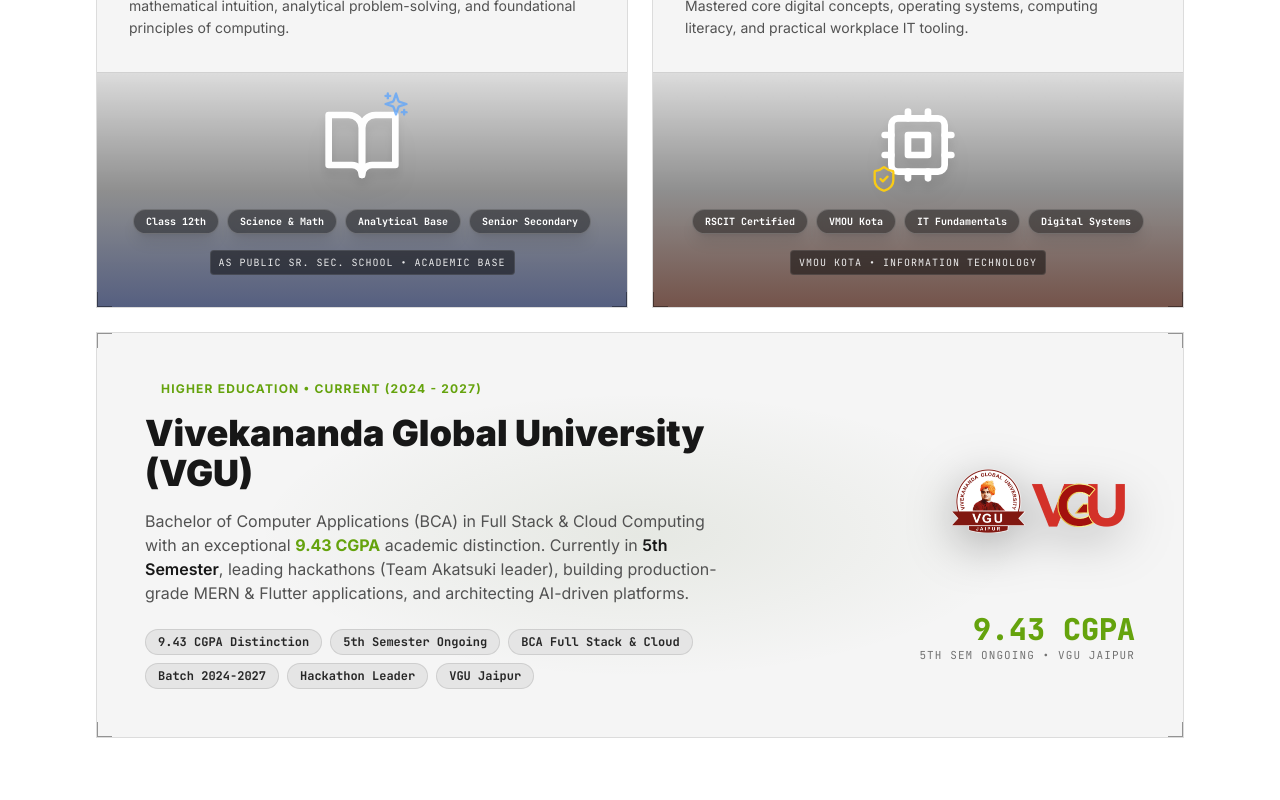
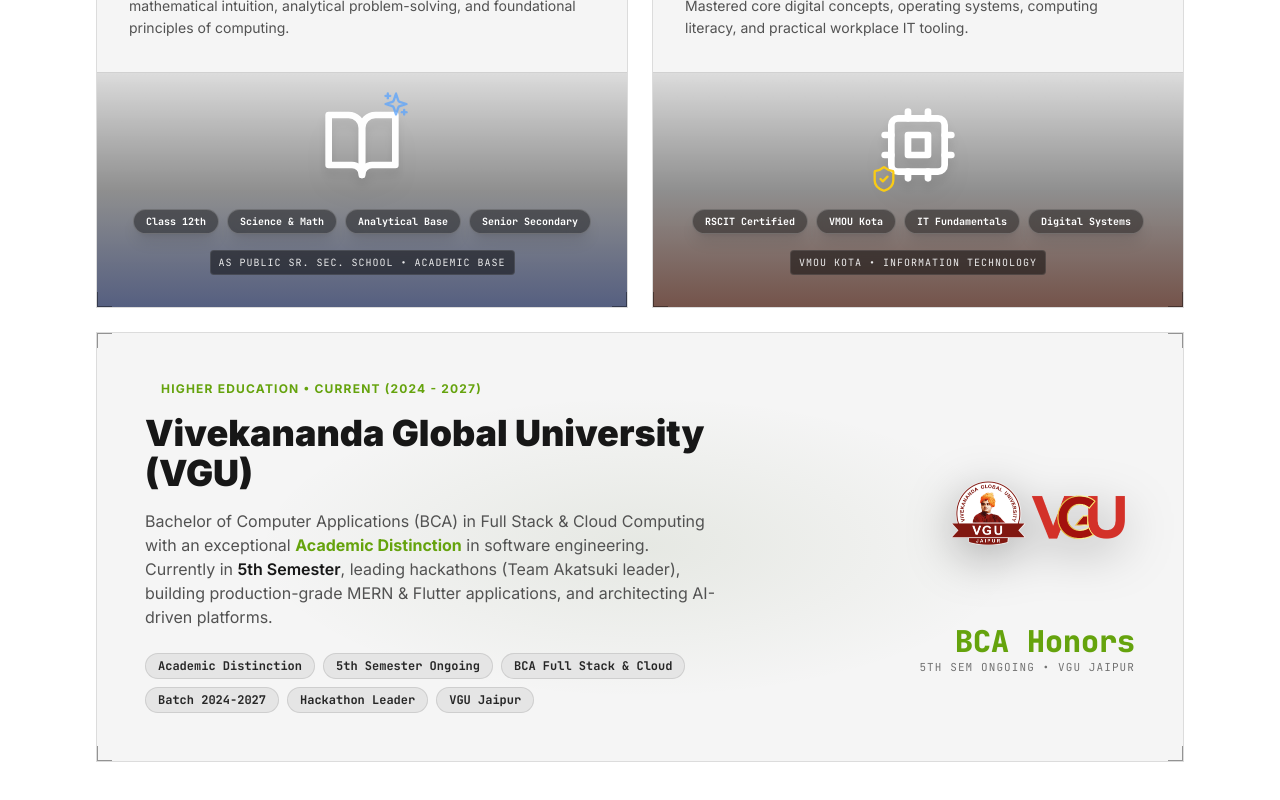
Before and after one commit to KartikSharma4448/thekartiksharma, a Next.js app: page /about in a window 1280 px wide. Shown: the part 1820-2620 px from the top of the page. Built offline with nearby package versions, Linux system fonts and the light colour scheme; a web font is replaced by a local one.

Commit message:
fix: remove all CGPA references across metadata, components, schemas, and portfolio data

```diff
--- a/src/app/about/page.tsx
+++ b/src/app/about/page.tsx
@@ -3,7 +3,7 @@
 
 export const metadata: Metadata = {
   title: 'About Kartik Sharma | Full Stack & MERN Developer | Flutter Architect',
-  description: 'Learn about Kartik Sharma, Full Stack & MERN Developer, Mobile App Architect, and BCA student at Vivekananda Global University (VGU) Jaipur (9.43 CGPA). Explore educational background at AS Public School, RSCIT VMOU, hackathons, and 10+ shipped production platforms.',
+  description: 'Learn about Kartik Sharma, Full Stack & MERN Developer, Mobile App Architect, and BCA student at Vivekananda Global University (VGU) Jaipur. Explore educational background at AS Public School, RSCIT VMOU, hackathons, and 10+ shipped production platforms.',
   keywords: [
     'Kartik Sharma',
     'About Kartik Sharma',
@@ -12,7 +12,7 @@
     'Kartik Sharma MERN Developer',
     'Kartik Sharma Jaipur',
     'Vivekananda Global University VGU Kartik Sharma',
-    'VGU Jaipur 9.43 CGPA',
+    'VGU Jaipur BCA Full Stack Developer',
     'AS Public Sr. Sec. School Kartik Sharma',
     'VMOU RSCIT Kartik Sharma',
     'Full Stack Developer Jaipur',
@@ -33,7 +33,7 @@
     locale: 'en_US',
     url: 'https://thekartiksharma.in/about',
     title: 'About Kartik Sharma | Full Stack & MERN Developer',
-    description: 'Explore Kartik Sharma\'s background, 9.43 CGPA academic distinction at VGU Jaipur, AS Public Sr. Sec. School, RSCIT VMOU, 4 paid roles, and 10+ shipped production platforms.',
+    description: 'Explore Kartik Sharma\'s background, academic distinction in Full Stack & Cloud at VGU Jaipur, AS Public Sr. Sec. School, RSCIT VMOU, 4 paid roles, and 10+ shipped production platforms.',
     siteName: 'Kartik Sharma Portfolio',
     images: [
       {
@@ -47,7 +47,7 @@
   twitter: {
     card: 'summary_large_image',
     title: 'About Kartik Sharma | Full Stack & MERN Developer',
-    description: 'Explore Kartik Sharma\'s background, 9.43 CGPA academic distinction at VGU Jaipur, 4 paid roles, and 10+ shipped platforms.',
+    description: 'Explore Kartik Sharma\'s background, academic distinction at VGU Jaipur, 4 paid roles, and 10+ shipped platforms.',
     images: ['/profile.png'],
     creator: '@itszeromind',
   },
@@ -78,7 +78,7 @@
       {
         '@type': 'EducationalOrganization',
         name: 'Vivekananda Global University (VGU), Jaipur',
-        description: 'Bachelor of Computer Applications (BCA) - 9.43 CGPA Distinction',
+        description: 'Bachelor of Computer Applications (BCA) in Full Stack & Cloud Computing',
       },
       {
         '@type': 'EducationalOrganization',
--- a/src/app/achievements/page.tsx
+++ b/src/app/achievements/page.tsx
@@ -6,12 +6,12 @@
 
 export const metadata: Metadata = {
     title: 'Achievements, Certifications & Awards | Kartik Sharma',
-    description: 'Explore verified certifications, awards, and academic honors earned by Kartik Sharma: 9.43 CGPA distinction at Vivekananda Global University (VGU) Jaipur, AWS Academy Cloud Graduate, AI Innovation Challenge, and technical certifications.',
+    description: 'Explore verified certifications, awards, and academic honors earned by Kartik Sharma: academic distinction at Vivekananda Global University (VGU) Jaipur, AWS Academy Cloud Graduate, AI Innovation Challenge, and technical certifications.',
     keywords: [
         'Kartik Sharma Achievements',
         'Kartik Sharma Certifications',
         'Kartik Sharma Awards',
-        'VGU Jaipur 9.43 CGPA',
+        'VGU Jaipur Academic Honors',
         'Vivekananda Global University Academic Honors',
         'AWS Academy Cloud Graduate Kartik Sharma',
         'AI Innovation Challenge Award',
@@ -74,7 +74,7 @@
     itemListElement: [
         {
             '@type': 'EducationalOccupationalCredential',
-            name: 'Bachelor of Computer Applications (BCA) - 9.43 CGPA',
+            name: 'Bachelor of Computer Applications (BCA) in Full Stack & Cloud Computing',
             recognizedBy: {
                 '@type': 'EducationalOrganization',
                 name: 'Vivekananda Global University (VGU), Jaipur'
--- a/src/app/api/chat/route.ts
+++ b/src/app/api/chat/route.ts
@@ -59,7 +59,7 @@
 ${expList || 'See portfolio for details.'}
 
 ## Education
-${eduList || 'Bachelor of Computer Applications (BCA) at Vivekananda Global University (VGU), Jaipur (9.43 CGPA).'}
+${eduList || 'Bachelor of Computer Applications (BCA) at Vivekananda Global University (VGU), Jaipur (Full Stack & Cloud Computing).'}
 
 ## Technical Skills
 ${skillList || 'AI, Machine Learning, Full Stack Development, Blockchain.'}
--- a/src/app/layout.tsx
+++ b/src/app/layout.tsx
@@ -57,7 +57,7 @@
         'Backend Developer',
         'Mobile App Developer Jaipur',
         'Vivekananda Global University VGU Kartik Sharma',
-        'VGU Jaipur BCA 9.43 CGPA',
+        'VGU Jaipur BCA Full Stack Developer',
         'Sploink US Frontend Developer',
         'PetsGo PRANAG AI Developer',
         'Anukriti Prakashan Web Developer',
@@ -144,7 +144,7 @@
                 {
                     '@type': 'EducationalOrganization',
                     name: 'Vivekananda Global University (VGU), Jaipur',
-                    description: 'Bachelor of Computer Applications (BCA) - 9.43 CGPA Distinction',
+                    description: 'Bachelor of Computer Applications (BCA) in Full Stack & Cloud Computing',
                 },
                 {
                     '@type': 'EducationalOrganization',
--- a/src/components/sections/AboutHomeSection.tsx
+++ b/src/components/sections/AboutHomeSection.tsx
@@ -55,7 +55,7 @@
   }, []);
 
   const stats = [
-    { label: 'Academic CGPA', value: '9.43', sub: 'Vivekananda Global University' },
+    { label: 'Specialization', value: 'Full Stack', sub: 'MERN + Mobile Architect' },
     { label: 'Paid Industry Roles', value: '4+', sub: 'Full Stack & Mobile' },
     { label: 'Projects Shipped', value: '10+', sub: 'Web, Mobile & AI Platforms' },
     { label: 'Core Expertise', value: 'MERN + Flutter', sub: 'Scalable Full Stack Architect' }
@@ -182,7 +182,7 @@
                 </div>
                 <div>
                   <div className="text-[10px] font-mono uppercase tracking-wider text-neutral-400">BCA @ VGU Jaipur</div>
-                  <div className="text-xs font-bold text-white">9.43 CGPA (5th Sem, 2024-2027)</div>
+                  <div className="text-xs font-bold text-white">Full Stack & Cloud (5th Sem)</div>
                 </div>
               </motion.div>
 
--- a/src/components/sections/ExperienceStickyScroll.tsx
+++ b/src/components/sections/ExperienceStickyScroll.tsx
@@ -146,11 +146,11 @@
                             Vivekananda Global University (VGU)
                         </h3>
                         <p className="text-sm md:text-base text-neutral-600 dark:text-neutral-300 leading-relaxed">
-                            Bachelor of Computer Applications (BCA) in Full Stack &amp; Cloud Computing with an exceptional <span className="text-lime-600 dark:text-lime-400 font-bold">9.43 CGPA</span> academic distinction. Currently in <span className="font-semibold text-foreground">5th Semester</span>, leading hackathons (Team Akatsuki leader), building production-grade MERN &amp; Flutter applications, and architecting AI-driven platforms.
+                            Bachelor of Computer Applications (BCA) in Full Stack &amp; Cloud Computing with an exceptional <span className="text-lime-600 dark:text-lime-400 font-bold">Academic Distinction</span> in software engineering. Currently in <span className="font-semibold text-foreground">5th Semester</span>, leading hackathons (Team Akatsuki leader), building production-grade MERN &amp; Flutter applications, and architecting AI-driven platforms.
                         </p>
 
                         <div className="flex flex-wrap gap-2 mt-6">
-                            {["9.43 CGPA Distinction", "5th Semester Ongoing", "BCA Full Stack & Cloud", "Batch 2024-2027", "Hackathon Leader", "VGU Jaipur"].map(tag => (
+                            {["Academic Distinction", "5th Semester Ongoing", "BCA Full Stack & Cloud", "Batch 2024-2027", "Hackathon Leader", "VGU Jaipur"].map(tag => (
                                 <span key={tag} className="px-3 py-1 rounded-full text-xs font-mono font-bold bg-neutral-200 dark:bg-neutral-800 text-neutral-800 dark:text-neutral-200 border border-black/10 dark:border-white/10 group-hover:border-lime-500/40 transition-colors">
                                     {tag}
                                 </span>
@@ -171,7 +171,7 @@
                             />
                         </div>
                         <div className="text-center md:text-right">
-                            <span className="text-2xl sm:text-3xl font-black text-lime-600 dark:text-lime-400 font-mono">9.43 CGPA</span>
+                            <span className="text-2xl sm:text-3xl font-black text-lime-600 dark:text-lime-400 font-mono">BCA Honors</span>
                             <div className="text-[11px] font-mono uppercase tracking-widest text-neutral-500 dark:text-neutral-400">5th Sem Ongoing • VGU Jaipur</div>
                         </div>
                     </div>
--- a/src/components/sections/InnovativeExperienceHero.tsx
+++ b/src/components/sections/InnovativeExperienceHero.tsx
@@ -24,7 +24,7 @@
 
 const NODES_DATA: Record<string, NodeData[]> = {
     education: [
-        { label: 'Vivekananda Global University', description: 'BCA in Full Stack & Cloud Computing (9.43 CGPA Distinction).', orbitIndex: 0, position: 0.1, imageUrl: "/assets/vgulogo.png" },
+        { label: 'Vivekananda Global University', description: 'BCA in Full Stack & Cloud Computing with Academic Distinction.', orbitIndex: 0, position: 0.1, imageUrl: "/assets/vgulogo.png" },
         { label: 'VMOU Kota', description: 'Academic computing foundations and structured software learning.', orbitIndex: 1, position: 0.25, imageUrl: "/assets/vmou.png" },
         { label: 'Google Skills & Cloud', description: 'Cloud infrastructure, Agentic AI, and production system design.', orbitIndex: 0, position: 0.45, imageUrl: "/assets/googleskills.png" },
         { label: 'Microsoft Learn', description: 'Modern software engineering, full stack architecture & tools.', orbitIndex: 1, position: 0.65, imageUrl: "/assets/microsoftlearn.png" },
--- a/src/components/sections/NumbersThatSpeak.tsx
+++ b/src/components/sections/NumbersThatSpeak.tsx
@@ -17,10 +17,10 @@
     description: 'Full-stack internships & international freelance client projects.',
   },
   {
-    label: 'Academic Distinction',
-    number: '9.43',
-    suffix: ' CGPA',
-    description: 'BCA in Full Stack & Cloud Computing at VGU Jaipur.',
+    label: 'Tech Stack Tools',
+    number: '20',
+    suffix: '+',
+    description: 'Modern frameworks, databases, AI models, and cloud platforms.',
   },
   {
     label: 'Verified Certifications',
--- a/src/components/ui/DeveloperTerminalModal.tsx
+++ b/src/components/ui/DeveloperTerminalModal.tsx
@@ -153,7 +153,7 @@
             <p className="text-sky-400 font-bold">⚡ Kartik Sharma — Full Stack & MERN Stack Developer</p>
             <p className="text-neutral-300 leading-relaxed">
               Based in <span className="text-emerald-400 font-semibold">Jaipur, Rajasthan, India</span>.
-              Currently pursuing BCA at <span className="text-amber-400">Vivekananda Global University (VGU)</span> with 9.43 CGPA.
+              Currently pursuing BCA at <span className="text-amber-400">Vivekananda Global University (VGU)</span> specializing in Full Stack & Cloud Computing.
               Specialized in high-performance web systems (React, Next.js, Node.js, Express, MongoDB) and cross-platform mobile development with Flutter.
             </p>
             <div className="pt-1 flex flex-wrap gap-2 text-[11px]">
--- a/src/data/portfolio.ts
+++ b/src/data/portfolio.ts
@@ -1547,7 +1547,7 @@
         "startDate": "2023-07-01",
         "endDate": "2026-06-30",
         "isOngoing": true,
-        "gpa": "9.43 CGPA",
+        "gpa": "First Class with Distinction",
         "activities": [
             "Hackathon Leader (Team Akatsuki)",
             "Captain & Lead – Posture Sense (National Level Project Exhibition)",
@@ -1558,7 +1558,7 @@
             "Tech Speaker & Community Builder"
         ],
         "achievements": [
-            "9.43 CGPA Academic Distinction",
+            "Academic Distinction in Full Stack & Cloud Computing",
             "National Level Project Exhibition 2025 – Team Captain (Posture Sense)",
             "AceHack 5.0 Finalist"
         ]
```
